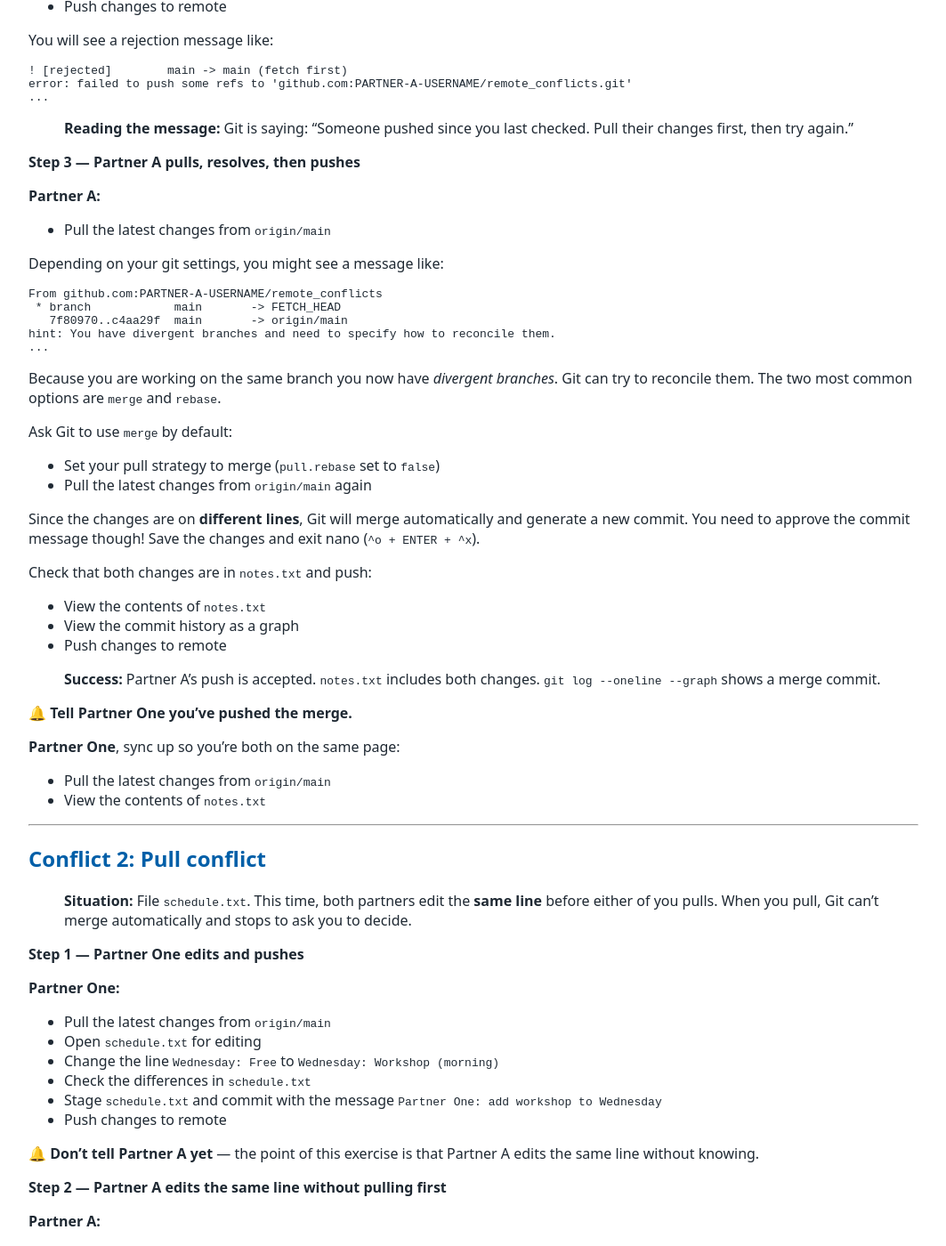
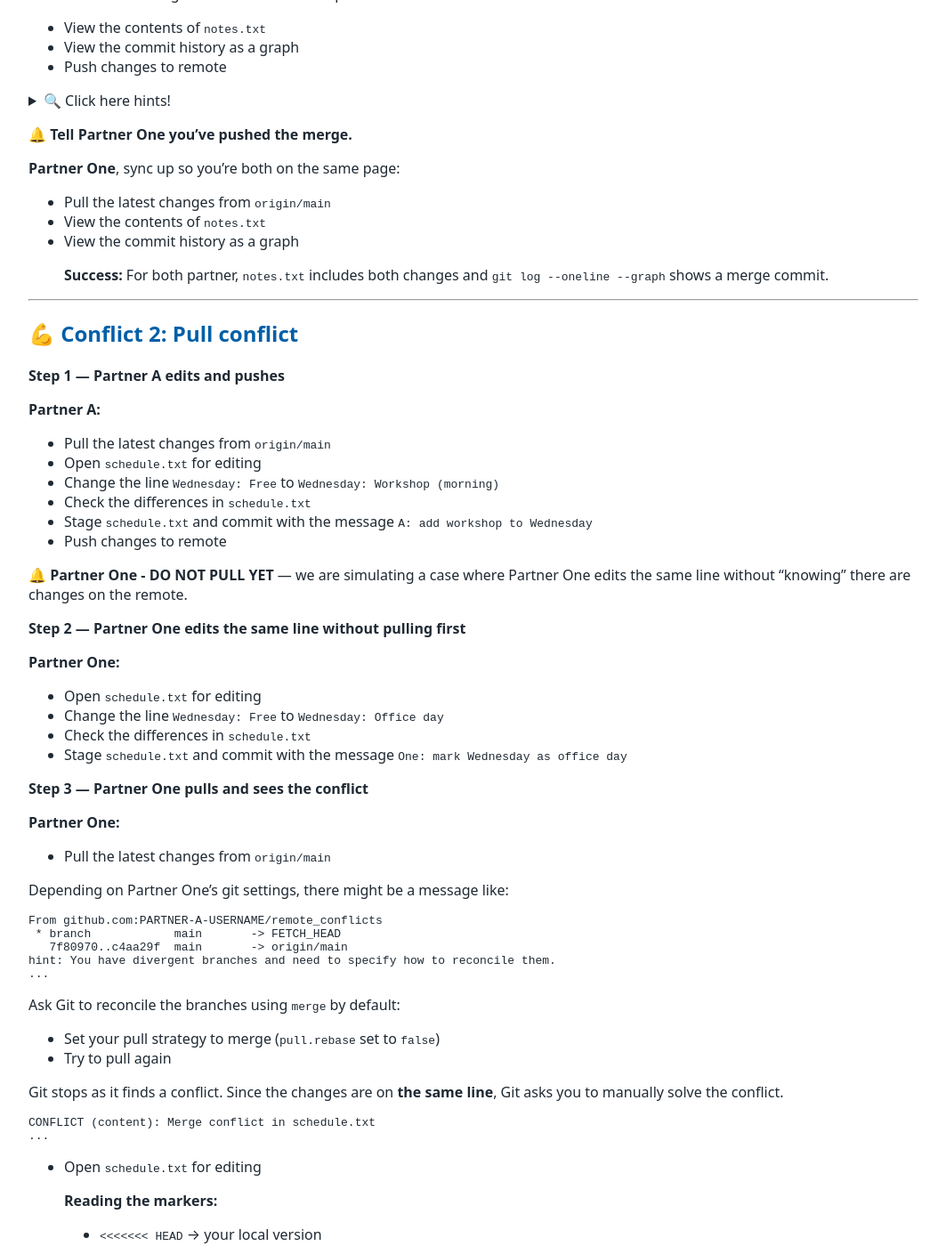
Before and after one commit to tu-delft-library/intermediate_version_control_with_git, a Jekyll site: the page built from material_for_participants/PRACTICAL_remote_conflicts.md, in a window 1280 px wide and 1400 px high, scrolled down 3435 px. Shown: the whole window at 89% size, without its empty margins (108-1171 px from the left). Built offline with Jekyll 4.4.1, drawn with Linux system fonts in a browser that asks for light colours; our own code applies the rules of GitHub Pages for plain Markdown files; some of the changed text lies outside the part shown.

Commit message:
Many updates on remote PRACTICAL

````diff
--- a/material_for_participants/PRACTICAL_remote_conflicts.md
+++ b/material_for_participants/PRACTICAL_remote_conflicts.md
@@ -2,7 +2,8 @@
 
 You'll play the roles **Partner A** and **Partner One**. Decide now who is who — Partner A owns the repository, Partner One is invited as a collaborator.
 
-At several points you must **wait for your partner** before continuing — these are marked with 🔔.
+👀 Watch your partner work so that you can learn from each other.
+
 
 ---
 
@@ -17,20 +18,7 @@ Git will never silently overwrite work. A rejected push or a pull conflict is Gi
 
 ---
 
-## Escape hatches
-
-| Command | What it does |
-|---|---|
-| `git merge --abort` | Cancel a merge in progress — safe at any time |
-| `git pull origin main` | Fetch and merge the remote's latest changes |
-| `git push origin main` | Upload your commits to the remote |
-| `git fetch origin` | Download remote changes without merging yet |
-
----
-
 ## Setup
-
-> **Note on authentication:** You'll need your **SSH** key set up to follow these instructions.
 
 ### Step 1 — Partner A creates the repository on GitHub
 
@@ -57,8 +45,6 @@ git@github.com:PARTNER-A-USERNAME/remote_conflicts.git
 - Enter Partner One's GitHub username or the email tied to their GitHub account
 - Send the invite
 
-🔔 **Tell Partner One their GitHub invite has been sent**
-
 **Partner One:**
 
 - Check your email or your GitHub notifications for the invite
@@ -78,55 +64,46 @@ cd remote_conflicts
 
 You are **encouraged to copy/paste** the contents of the files for this section.
 
-Create a new file `notes.txt`:
-```bash
-nano notes.txt
-```
-Add the text below to `notes.txt`:
-```
-Project Notes
--------------
-Meeting on Monday at 10am.
-Bring your laptop.
-Action items to follow.
-```
-Confirm contents of `notes.txt`, then create `schedule.txt`:
-```bash
-cat notes.txt
-nano schedule.txt
-```
-Add the text below to `schedule.txt`:
-```
-Weekly Schedule
----------------
-Monday: Team meeting
-Tuesday: Design review
-Wednesday: Free
-Thursday: Client call
-Friday: Wrap-up
-```
-Confirm contents of `schedule.txt`, then create `ideas.txt`:
-```bash
-cat schedule.txt
-nano ideas.txt
-```
-Add the text below to `ideas.txt`:
-```
-Project Ideas
--------------
-Idea 1: Redesign the homepage.
-Idea 2: Add a contact form.
-Idea 3: Improve mobile layout.
-```
-Confirm contents of `ideas.txt`:
-```bash
-cat ideas.txt
-git add .        # . adds everything (only recommended for a first commit)
-git commit -m "Initial files: notes, schedule, ideas"
-git push origin main
-```
+- Create `notes.txt` using nano and add the text below:
+  ```
+  Project Notes
+  -------------
+  Meeting on Monday at 10am.
+  Bring your laptop.
+  Action items to follow.
+  ```
+- Create `schedule.txt` using nano and add the text below:
+  ```
+  Weekly Schedule
+  ---------------
+  Monday: Team meeting
+  Tuesday: Design review
+  Wednesday: Free
+  Thursday: Client call
+  Friday: Wrap-up
+  ```
+- Create `ideas.txt` using nano and add the text below:
+  ```
+  Project Ideas
+  -------------
+  Idea 1: Redesign the homepage.
+  Idea 2: Add a contact form.
+  Idea 3: Improve mobile layout.
+  ```
+- Stage and commit all files together with the message `Initial files`
+- Push to the remote repository
 
-> **Checkpoint:** `git log --oneline` should show one commit. Go to GitHub and view the `remote_conflicts` repository. You should see the three new files, and Partner One listed under Settings → Collaborators
+
+<details>
+<summary>🔍 Click here hints! </summary>
+
+- To create a new file with nano use `nano name_of_file`
+- To stage files use `git add name_of_file another_file`
+- To commit `git commit -m "commit message"`
+- To push to remote use `git push origin main`
+</details>
+
+> **Checkpoint:** You should see the three new files in the GitHub repository `remote_conflicts`, and Partner One listed under Settings → Collaborators
 
 🔔 **Tell Partner One the initial files are pushed and they can clone**
 
@@ -145,30 +122,25 @@ From here on, **avoid copy-pasting**. Typing all the commands helps you build un
 
 ---
 
-## Conflict 1: Push rejected
+## 💪 Conflict 1: Push rejected
 
-> **Situation:** File `notes.txt`. Partner One pushes a change while Partner A is also working on the same file. When Partner A tries to push, Git rejects it because their history is behind.
+**Step 1 — Partner One pushes first**
+
+**Partner One**, in your `remote_conflicts` folder:
+- Open `notes.txt` for editing
+- Change the line `Meeting on Monday at 10am.` to `Meeting on Monday at 10am in the Orange room.`
+- Check the differences in `notes.txt`
+- Stage `notes.txt` and commit with the message `One: add room to Monday meeting`
+- Push changes to remote
 
 <details>
 <summary>🔍 Click here hints! </summary>
 
 - To see the changes in a file use `git diff name_of_file`
-- To stage a file use `git add name_of_file`
-- To commit a file use `git commit -m "commit message"`
+- To stage files use `git add name_of_file another_file`
+- To commit `git commit -m "commit message"`
 - To push to remote use `git push origin main`
-- To pull from remote use `git pull origin main`
-- To set your pull strategy to merge use `git config pull.rebase false`
 </details>
-
-
-**Step 1 — Partner One pushes first**
-
-**Partner One**, in your `remote_conflicts` folder:
-- Open `notes.txt` for editing
-- Change the line `Meeting on Monday at 10am.` to `Meeting on Monday at 10am in the main conference room.`
-- Check the differences in `notes.txt`
-- Stage `notes.txt` and commit with the message `Partner One: add room to Monday meeting`
-- Push changes to remote
 
 🔔 **Tell Partner A you've pushed.**
 
@@ -188,6 +160,14 @@ You will see a rejection message like:
 error: failed to push some refs to 'github.com:PARTNER-A-USERNAME/remote_conflicts.git'
 ...
 ```
+<details>
+<summary>🔍 Click here hints! </summary>
+
+- To see the changes in a file use `git diff name_of_file`
+- To stage files use `git add name_of_file another_file`
+- To commit `git commit -m "commit message"`
+- To push to remote use `git push origin main`
+</details>
 
 > **Reading the message:** Git is saying: "Someone pushed since you last checked. Pull their changes first, then try again."
 
@@ -196,7 +176,7 @@ error: failed to push some refs to 'github.com:PARTNER-A-USERNAME/remote_conflic
 **Partner A:**
 - Pull the latest changes from `origin/main`
 
-Depending on your git settings, you might see a message like:
+Depending on Partner A's git settings, there might be a message like:
 ```
 From github.com:PARTNER-A-USERNAME/remote_conflicts
  * branch            main       -> FETCH_HEAD
@@ -205,11 +185,9 @@ hint: You have divergent branches and need to specify how to reconcile them.
 ...
 ```
 
-Because you are working on the same branch you now have *divergent branches*. Git can try to reconcile them. The two most common options are `merge` and `rebase`.
-
-Ask Git to use `merge` by default:
+Ask Git to reconcile the branches using `merge` by default:
 - Set your pull strategy to merge (`pull.rebase` set to `false`)
-- Pull the latest changes from `origin/main` again
+- Try to pull again
 
 Since the changes are on **different lines**, Git will merge automatically and generate a new commit. You need to approve the commit message though! Save the changes and exit nano (`^o + ENTER + ^x`).
 
@@ -218,49 +196,67 @@ Check that both changes are in `notes.txt` and push:
 - View the commit history as a graph
 - Push changes to remote
 
-> **Success:** Partner A's push is accepted. `notes.txt` includes both changes. `git log --oneline --graph` shows a merge commit.
+<details>
+<summary>🔍 Click here hints! </summary>
+
+- To pull from remote use `git pull origin main`
+- To set your pull strategy to merge use `git config pull.rebase false`
+</details>
+
 
 🔔 **Tell Partner One you've pushed the merge.**
 
 **Partner One**, sync up so you're both on the same page:
 - Pull the latest changes from `origin/main`
 - View the contents of `notes.txt`
+- View the commit history as a graph
+
+> **Success:** For both partner, `notes.txt` includes both changes and `git log --oneline --graph` shows a merge commit.
 
 ---
 
-## Conflict 2: Pull conflict
+## 💪 Conflict 2: Pull conflict
 
-> **Situation:** File `schedule.txt`. This time, both partners edit the **same line** before either of you pulls. When you pull, Git can't merge automatically and stops to ask you to decide.
 
-**Step 1 — Partner One edits and pushes**
+**Step 1 — Partner A edits and pushes**
 
-**Partner One:**
+**Partner A:**
 - Pull the latest changes from `origin/main`
 - Open `schedule.txt` for editing
 - Change the line `Wednesday: Free` to `Wednesday: Workshop (morning)`
 - Check the differences in `schedule.txt`
-- Stage `schedule.txt` and commit with the message `Partner One: add workshop to Wednesday`
+- Stage `schedule.txt` and commit with the message `A: add workshop to Wednesday`
 - Push changes to remote
 
-🔔 **Don't tell Partner A yet** — the point of this exercise is that Partner A edits the same line without knowing.
+🔔 **Partner One - DO NOT PULL YET** — we are simulating a case where Partner One edits the same line without "knowing" there are changes on the remote.
 
-**Step 2 — Partner A edits the same line without pulling first**
+**Step 2 — Partner One edits the same line without pulling first**
 
-**Partner A:**
+**Partner One:**
 - Open `schedule.txt` for editing
 - Change the line `Wednesday: Free` to `Wednesday: Office day`
 - Check the differences in `schedule.txt`
-- Stage `schedule.txt` and commit with the message `Partner A: mark Wednesday as office day`
-- DO NOT PUSH YET
+- Stage `schedule.txt` and commit with the message `One: mark Wednesday as office day`
 
-🔔 **Now tell each other what you each did**, then Partner A continues.
 
-**Step 3 — Partner A pulls and sees the conflict**
+**Step 3 — Partner One pulls and sees the conflict**
 
-**Partner A:**
+**Partner One:**
 - Pull the latest changes from `origin/main`
 
-Git stops and reports a conflict:
+Depending on Partner One's git settings, there might be a message like:
+```
+From github.com:PARTNER-A-USERNAME/remote_conflicts
+ * branch            main       -> FETCH_HEAD
+   7f80970..c4aa29f  main       -> origin/main
+hint: You have divergent branches and need to specify how to reconcile them.
+...
+```
+Ask Git to reconcile the branches using `merge` by default:
+- Set your pull strategy to merge (`pull.rebase` set to `false`)
+- Try to pull again
+
+Git stops as it finds a conflict. Since the changes are on **the same line**, Git asks you to manually solve the conflict.
 ```
 CONFLICT (content): Merge conflict in schedule.txt
 ...
@@ -268,19 +264,10 @@ CONFLICT (content): Merge conflict in schedule.txt
 
 - Open `schedule.txt` for editing
 
-You'll see something like:
-```
-<<<<<<< HEAD
-Wednesday: Office day
-=======
-Wednesday: Workshop (morning)
->>>>>>> origin/main
-```
-
 > **Reading the markers:**
 > - `<<<<<<< HEAD` → your local version
 > - `=======` → dividing line
-> - `>>>>>>> origin/main` → the version from the remote
+> - `>>>>>>> <HASH>` → the version from the remote
 
 **Step 4 — Resolve and push**
 
@@ -290,24 +277,22 @@ Wednesday: Workshop (morning), office day after lunch
 ```
 > **Nano tip:** Use `^K` to delete a whole line.
 
-**Partner A** deletes all three marker lines, saves, then:
+**Partner One** deletes all three marker lines, saves, then:
 - Check the differences in `schedule.txt`
 - Stage `schedule.txt` and commit with the message `Resolve: combine Wednesday workshop and office day`
 - Push changes to remote
 
-> **Success:** `schedule.txt` has no conflict markers. `git push` is accepted. `git log --oneline --graph` shows a merge commit.
+🔔 **Tell Partner A to pull.**
 
-🔔 **Tell Partner One to pull.**
-
-**Partner One:**
+**Partner A:**
 - Pull the latest changes from `origin/main`
 - View the contents of `schedule.txt`
+- View the commit history as a graph
 
+> **Success:** `schedule.txt` has no conflict markers. `git push` is accepted. `git log --oneline --graph` shows a merge commit.
 ---
 
-## Conflict 3: Diverged history
-
-> **Situation:** File `ideas.txt`. Both of you add a new idea to the end of the file while "offline" (i.e. without checking in with each other or pulling). When you pull, Git sees two separate histories that have "diverged" — neither partner is simply ahead of the other.
+## 💪 Conflict 3: Diverged history
 
 **Step 1 — Partner One adds an idea and pushes**
 
````
Also changed, not shown: other parts of material_for_participants/PRACTICAL_remote_conflicts.md (+5 -5 lines).
